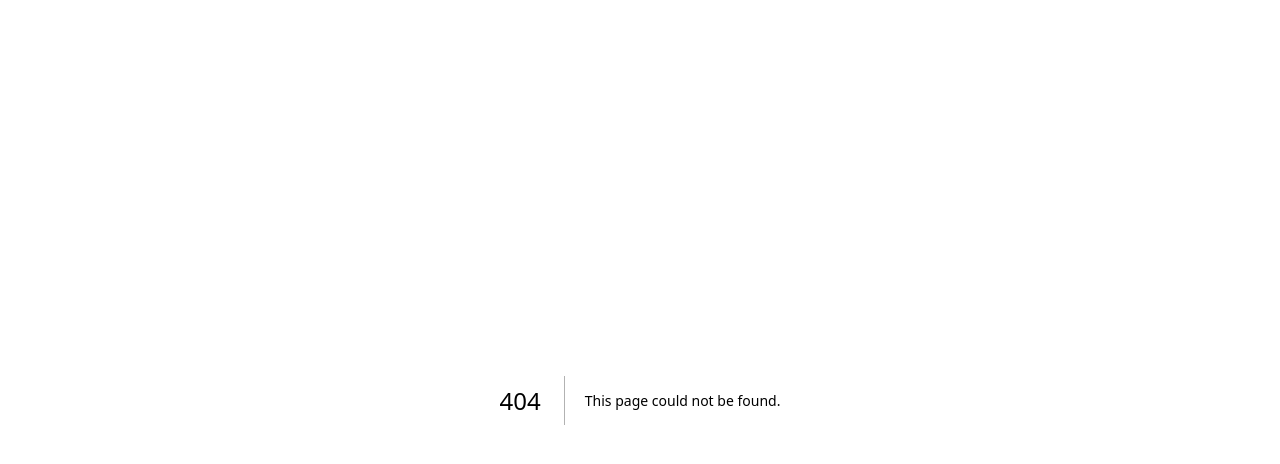
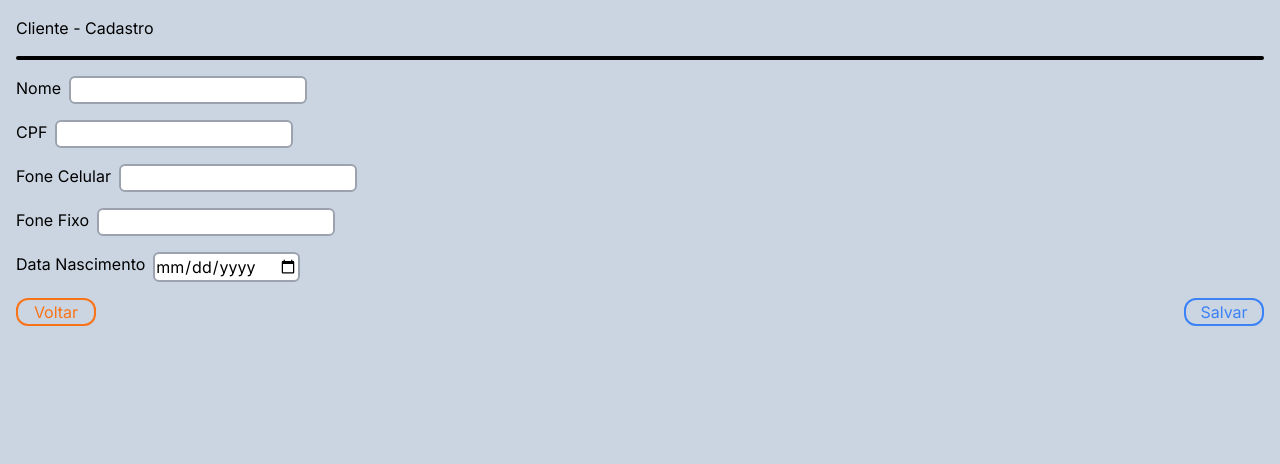
Before and after one commit to giovaniflp/Equipe02-FrontEndWeb-NextJs, a Next.js app: page /cadastroCliente in a window 1280 px wide. Before the commit this address had no page. Shown: the top 464 px of the page. Built offline with nearby package versions, Linux system fonts and the light colour scheme.

Commit message:
Criação do módulo dos formulários

```diff
--- /dev/null
+++ b/src/app/cadastroCliente/page.tsx
@@ -0,0 +1,22 @@
+import Link from "next/link";
+import FormInput from "../components/FormInput";
+
+export default function formPage(){
+    return(
+        <div className=" flex flex-col gap-4 h-screen bg-slate-300 p-4">
+            <header>
+                <h1>Cliente - Cadastro</h1>
+            </header>
+            <hr className="border-black rounded-xl border-2"/>
+            <FormInput type="text" title="Nome"/>
+            <FormInput type="number" title="CPF"/>
+            <FormInput type="number" title="Fone Celular"/>
+            <FormInput type="number" title="Fone Fixo"/>
+            <FormInput type="date" title="Data Nascimento"/>
+            <div className="flex justify-between">
+                <Link className="border-orange-500 border-2 w-20 text-orange-500 text-center rounded-xl" href={"/"}>Voltar</Link>
+                <button className="border-blue-500 border-2 w-20 text-blue-500 text-cente rounded-xl" type="submit">Salvar</button>
+            </div>
+        </div>
+    )
+}
--- /dev/null
+++ b/src/app/components/FormInput.tsx
@@ -0,0 +1,8 @@
+export default function FormInput({type, title}: {type:string, title: string}){
+    return(
+        <div className="flex gap-2">
+            <label>{title}</label>
+            <input className="border-2 border-gray-400 rounded-md" type={type} />
+        </div>
+    )
+}
--- a/src/app/page.tsx
+++ b/src/app/page.tsx
@@ -2,9 +2,10 @@ import Link from "next/link";
 
 export default function Home() {
   return (
-    <div>
+    <div className="h-screen">
       <h1>Index Page</h1>
       <Link href={"/homePage"} className="bg-blue-500 p-2 rounded-lg">Ir para a home page</Link>
+      <Link href={"/formPage"} className="bg-blue-500 p-2 rounded-lg">Ir para a página de formulário</Link>
     </div>
   );
 }
```
